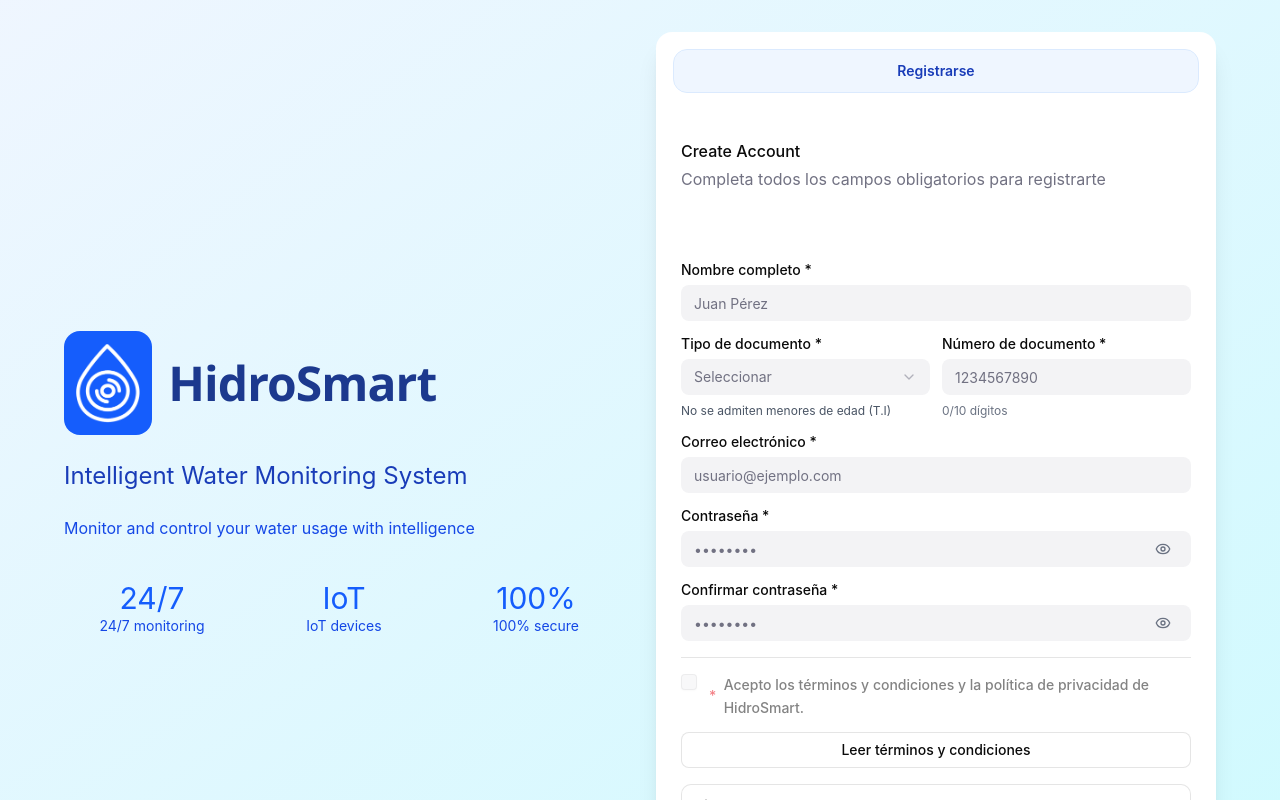
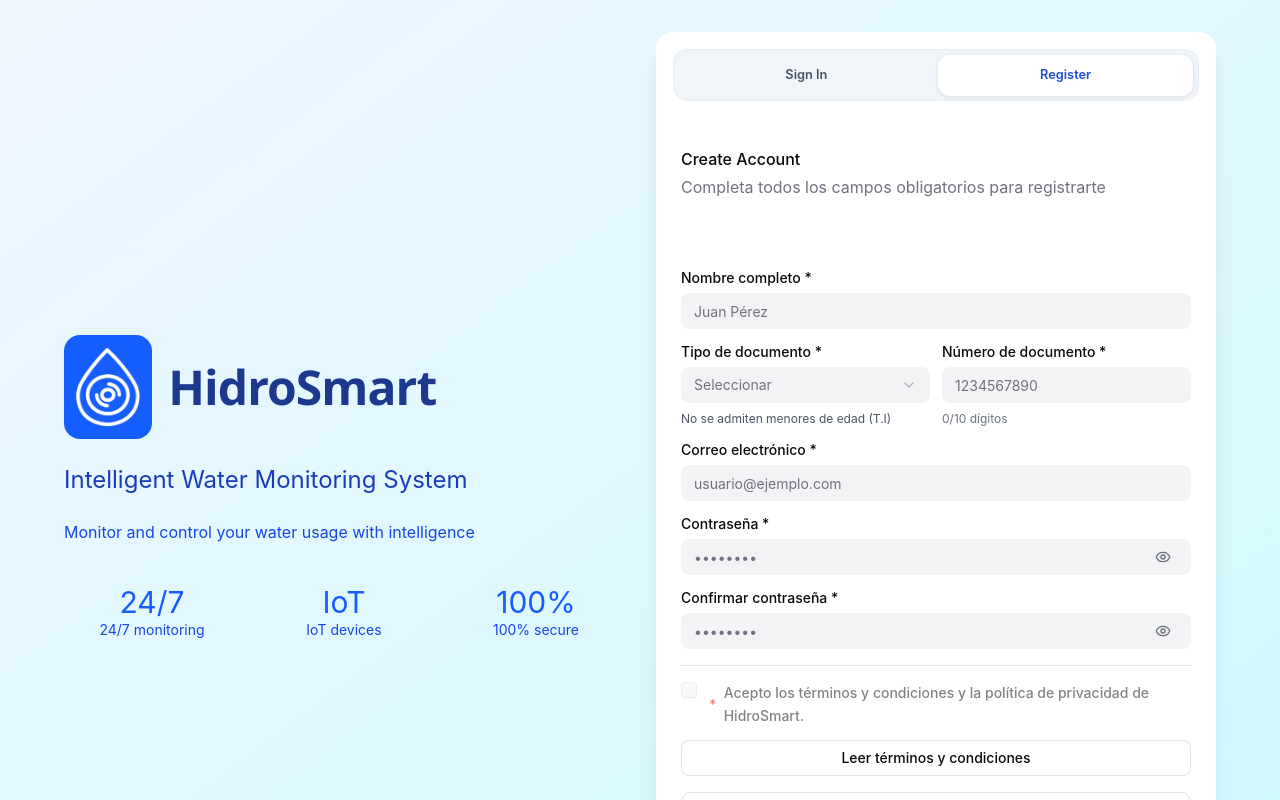
Before and after one commit to joseamaya009/FT_HS, a React (Vite) app: page /login in a window 1280 px wide. Both pictures are taken after a click on the tab "Register". Built offline with nearby package versions, Linux system fonts and the light colour scheme; no server answers.

Commit message:
feat(auth): align login and register mode navigation

```diff
--- a/src/features/auth/pages/LoginPage.tsx
+++ b/src/features/auth/pages/LoginPage.tsx
@@ -234,11 +234,11 @@ export function LoginScreen({
               if (value === 'register') onRegisterClick();
             }}
           >
-            <TabsList className="mx-4 mt-4 grid w-[calc(100%-2rem)] grid-cols-2 rounded-xl bg-slate-100 p-1 mobile-equal-tabs [--mobile-tabs:2]">
-              <TabsTrigger value="login" className="min-h-10 w-full text-sm">
+            <TabsList className="auth-mode-switch mx-4 mt-4 rounded-xl bg-slate-100 p-1">
+              <TabsTrigger value="login" className="auth-mode-switch-item">
                 {t('auth.login')}
               </TabsTrigger>
-              <TabsTrigger value="register" className="min-h-10 w-full text-sm">
+              <TabsTrigger value="register" className="auth-mode-switch-item">
                 {t('auth.register')}
               </TabsTrigger>
             </TabsList>
--- a/src/features/auth/pages/RegisterPage.tsx
+++ b/src/features/auth/pages/RegisterPage.tsx
@@ -1,5 +1,6 @@
 import { useState } from 'react';
 import { useTranslation } from 'react-i18next';
+import { Link } from 'react-router-dom';
 import { Button } from '@shared/ui/button';
 import { Input } from '@shared/ui/input';
 import { Label } from '@shared/ui/label';
@@ -213,9 +214,17 @@ export function RegisterScreen({
         </div>
 
         <Card className="w-full max-w-2xl justify-self-center overflow-hidden rounded-2xl border border-white/70 shadow-xl">
-          <div className="mx-4 mt-4 flex min-h-11 items-center justify-center rounded-xl border border-blue-100 bg-blue-50 text-sm font-semibold text-blue-800">
-            Registrarse
-          </div>
+          <nav
+            className="auth-mode-switch mx-4 mt-4"
+            aria-label={`${t('auth.login')} / ${t('auth.register')}`}
+          >
+            <Link className="auth-mode-switch-item" to="/login">
+              {t('auth.login')}
+            </Link>
+            <span className="auth-mode-switch-item is-active" aria-current="page">
+              {t('auth.register')}
+            </span>
+          </nav>
           <CardHeader className="px-5 pt-5 pb-3 sm:px-6 sm:pt-6">
             <CardTitle>{t('auth.createAccountTitle')}</CardTitle>
             <CardDescription>
--- a/src/styles/globals.css
+++ b/src/styles/globals.css
@@ -671,6 +671,85 @@ body,
   padding-top: max(calc(env(safe-area-inset-top, 0px) + 1rem), 2rem);
 }
 
+.auth-mode-switch {
+  display: grid !important;
+  width: calc(100% - 2rem) !important;
+  max-width: none !important;
+  grid-template-columns: repeat(2, minmax(0, 1fr)) !important;
+  align-items: stretch;
+  gap: 0.25rem;
+  min-height: 3.25rem;
+  margin-inline: 1rem !important;
+  padding: 0.3rem;
+  overflow: hidden;
+  border: 1px solid #e5edf5;
+  border-radius: 0.9rem;
+  background: #f1f5f9;
+}
+
+.auth-mode-switch-item {
+  display: flex;
+  min-width: 0 !important;
+  width: 100%;
+  min-height: 2.55rem;
+  align-items: center;
+  justify-content: center;
+  padding: 0.55rem 0.65rem;
+  border: 1px solid transparent;
+  border-radius: 0.7rem;
+  background: transparent;
+  color: #475569;
+  font-size: clamp(0.72rem, 1vw, 0.9rem);
+  font-weight: 600;
+  line-height: 1.15;
+  text-align: center;
+  text-decoration: none;
+  white-space: nowrap;
+  transition:
+    color 160ms ease,
+    background-color 160ms ease,
+    box-shadow 160ms ease;
+}
+
+.auth-mode-switch [data-slot='tabs-trigger'] {
+  flex: 1 1 0 !important;
+  max-width: none;
+}
+
+.auth-mode-switch [data-state='active'],
+.auth-mode-switch-item.is-active {
+  border-color: #ffffff;
+  background: #ffffff;
+  color: #1d4ed8;
+  box-shadow: 0 1px 4px rgb(15 23 42 / 0.1);
+}
+
+.auth-mode-switch-item:focus-visible {
+  outline: 2px solid #2563eb;
+  outline-offset: 2px;
+}
+
+.auth-mode-switch a:hover {
+  background: rgb(255 255 255 / 0.7);
+  color: #1d4ed8;
+}
+
+.dark .auth-mode-switch {
+  border-color: #334155;
+  background: #151f32;
+}
+
+.dark .auth-mode-switch-item {
+  color: #cbd5e1;
+}
+
+.dark .auth-mode-switch [data-state='active'],
+.dark .auth-mode-switch-item.is-active {
+  border-color: #334155;
+  background: #1e293b;
+  color: #93c5fd;
+}
+
 @media (min-width: 641px) and (max-width: 1023px) {
   main[role='main'] {
     padding-bottom: 5.5rem !important;
```
